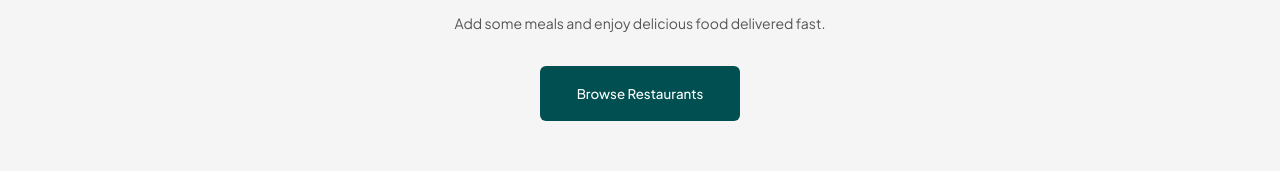
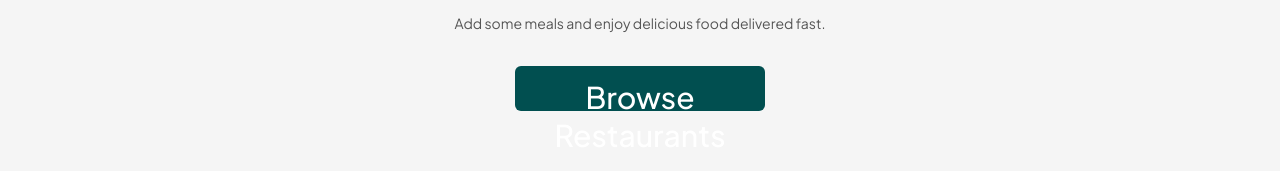
Before and after one commit to ay30bg/droppa, a React (Create React App) app: page /orders in a window 1280 px wide. Shown: the part 408-579 px from the top of the page. Built offline with nearby package versions, Linux system fonts and the light colour scheme.

Commit message:
Update orders.css

```diff
--- a/src/styles/orders.css
+++ b/src/styles/orders.css
@@ -66,11 +66,12 @@
   margin-top: 20px;
   padding: 12px 20px;
   border: none;
-  width: 200px;
-  height: 55px;
+  width: 250px;
+  height: 45px;
   border-radius: 6px;
   background: #014f50;
   color: white;
+  font-size: 30px;
   font-weight: 500;
   cursor: pointer;
   transition: 0.3s;
```
